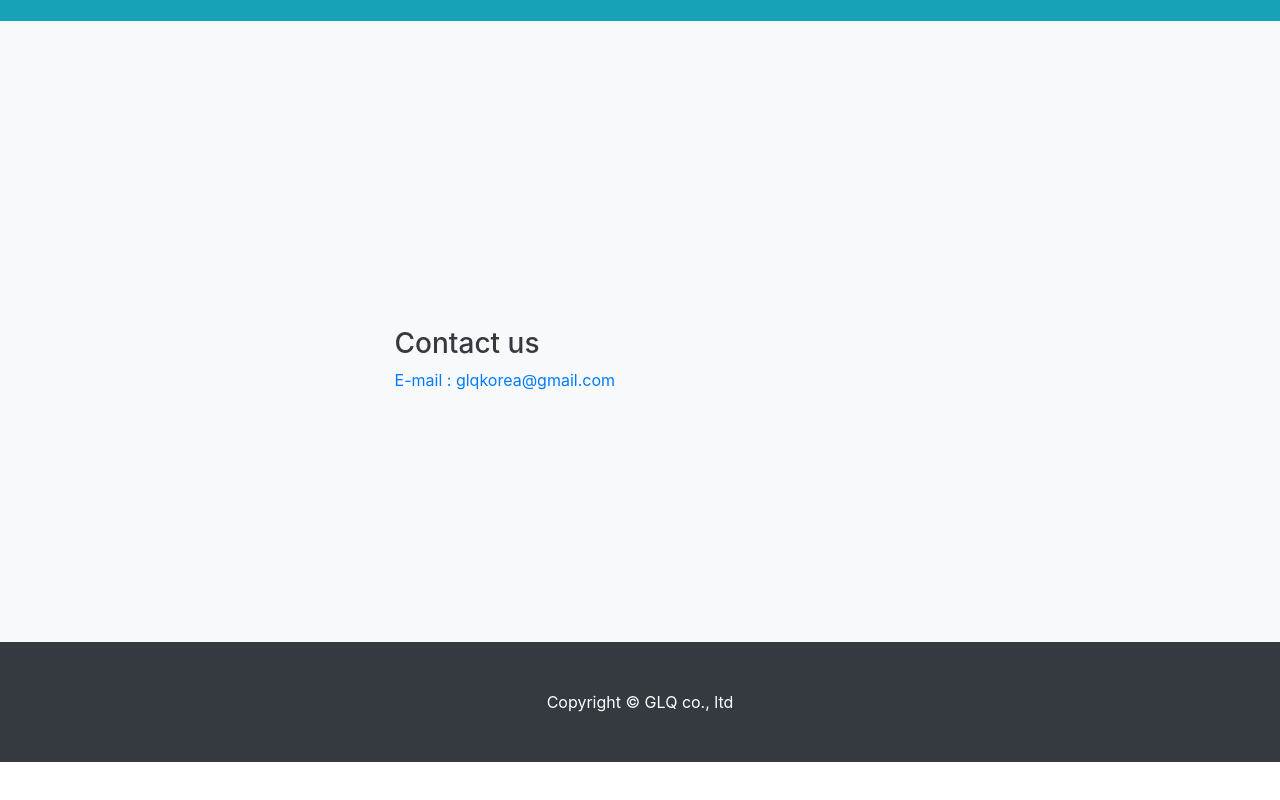
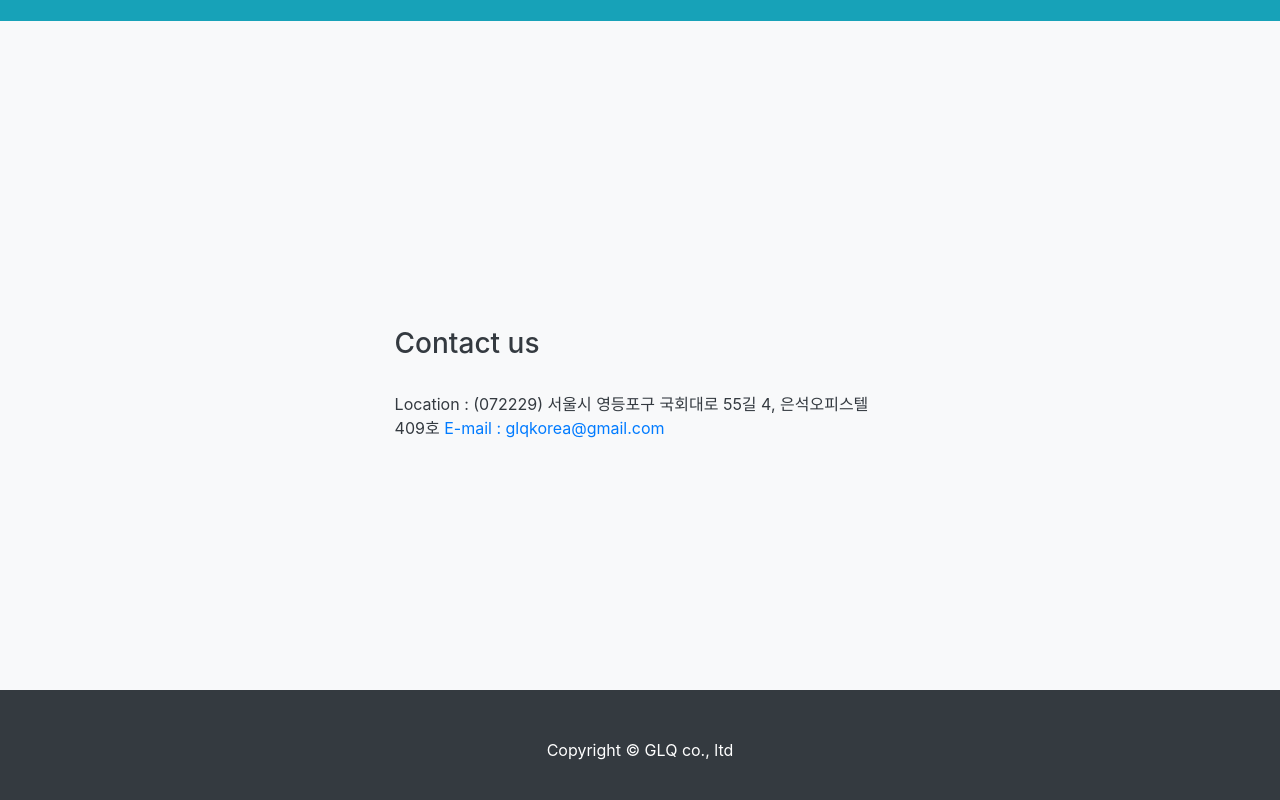
Before and after one commit to GLQKOREA/glqkorea.github.io, a website with bundled scripts: page index.html in a window 1280 px wide. Shown: the part 2213-3013 px from the top of the page. Before the commit the page ends 2975 px from the top, so only its background shows below. Built offline with nearby package versions, Linux system fonts and the light colour scheme.

Commit message:
Update index.html

```diff
--- a/index.html
+++ b/index.html
@@ -126,6 +126,8 @@
         <div class="col-lg-5 mx-auto">
           <h3>Contact us</h3>
           <!-- <p class="lead">  </p> -->
+             <br>
+             Location : (072229) 서울시 영등포구 국회대로 55길 4, 은석오피스텔 409호
              <a href="mailto: jaesoo.lee@glqkorea.com"> E-mail : glqkorea@gmail.com
              <br>
 
```
